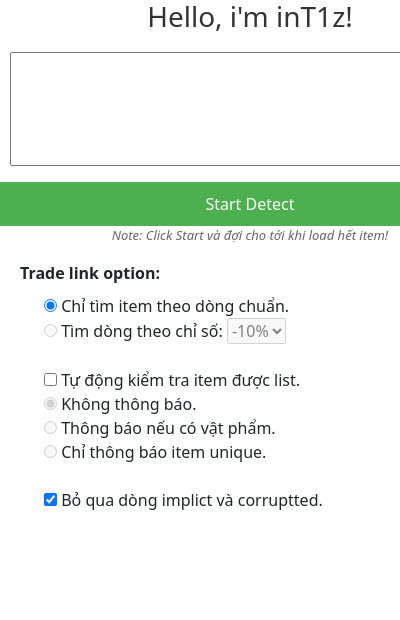
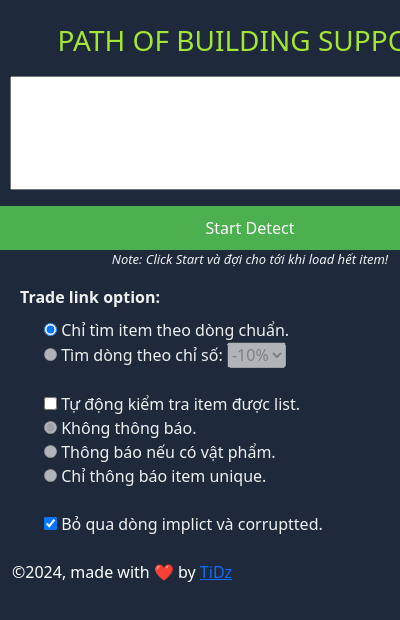
Before and after one commit to tidzvl/Path-Of-Building-Support, a browser extension: page Pob-Support/popup.html in a window 400 px wide. Shown: the top 620 px of the page. Drawn offline with Linux system fonts and the light colour scheme.

Commit message:
done UI and footer, ready to code noti

```diff
--- a/Pob-Support/css/style.css
+++ b/Pob-Support/css/style.css
@@ -10,12 +10,12 @@
 
 h1 {
   text-align: center;
-  color: #333;
+  color: #A3E635;
 }
 
 p {
   text-align: center;
-  color: #666;
+  color: #f0f0f0;
 }
 p.note {
   font-size: small;
@@ -44,9 +44,19 @@
   align-items: left;
 }
 
-ul {
+.container ul {
   list-style-type: none;
+  color: #f0f0f0;
 }
+
+.container li {
+  color: #f0f0f0;
+}
+
+.container label {
+  color: #f0f0f0;
+}
+
 
 .mx-2{
   margin-left: 10px;
--- a/Pob-Support/js/popup.js
+++ b/Pob-Support/js/popup.js
@@ -10,17 +10,13 @@
     c.href = request.link;
     sendResponse("Oke");
   }
-  if(request.type === "UpdateTotal"){
+  if(request.type === "UpdateTotal" && request.total != 0){
     var c = request.id;
     var b = document.querySelector(".total"+c);
     b.textContent = request.total;
     var a = document.querySelector(".noti");
     a.value += "Item "+ c + " has been listing on https://www.pathofexile.com/trade/search/Settlers/" + request.trade_id + " \nTotal: "+ request.total + "\n" + "------\n";
     a.scrollTop = a.scrollHeight;
-    // var html = `
-    //   Item ${c} has been listing on <a target='_blank' href='https://www.pathofexile.com/trade/search/Settlers/${request.trade_id}'>${request.trade_id}</a>. Total: ${request.total}
-    // `;
-    // a.innerHTML = html;
   }
 });
 
--- a/Pob-Support/popup.html
+++ b/Pob-Support/popup.html
@@ -28,11 +28,17 @@
     <script src="js/bootstrap.bundle.min.js"></script>
     <link rel="stylesheet" href="css/style.css">
     <link rel="stylesheet" href="css/bootstrap.min.css">
+    <style>
+        body {
+          background-color: #1E293B;
+        }
+    </style>
   </head>
   <body>
-    <h1>Hello, i'm inT1z!</h1>
+    <br>
+    <h1>PATH OF BUILDING SUPPORT</h1>
     <!-- <div class="noti">That be noti</div> -->
-    <textarea class="noti" id="notiTextarea" rows="6" cols="79" style="font-size: 12px; margin: 2%;"></textarea>
+    <textarea class="noti" id="notiTextarea" rows="6" cols="79" style="font-size: 12px; margin: 2%;" readonly></textarea>
     <br>
     <!-- <button class="test">Test</button> -->
     <button class="detect">Start Detect </button>
@@ -88,5 +94,21 @@
     </div> -->
     <div class="accordion accordion-header-primary" id="accordionStyle1">
     </div>
+    <footer id="footer" role="contentinfo">
+        <div class=" container d-flex flex-wrap justify-content-between py-2 flex-md-row flex-column">
+            <div class="mb-2 mb-md-0" style="color: white;">
+              ©2024, made with ❤️ by
+              <a href="https://tinlikesub.pro" target="_blank" class="footer-link fw-medium">TiDz</a>
+            </div>
+            <div class="d-none d-lg-inline-block">
+              <a href="https://github.com/tidzvl" class="footer-link me-4" target="_blank"
+                >Github</a
+              >
+              <a href="https://www.facebook.com/Wall.Bat.Baiz/" target="_blank" class="footer-link me-4"
+                >Contact</a
+              >
+            </div>
+          </div>
+    </footer>
   </body>
 </html>
```
